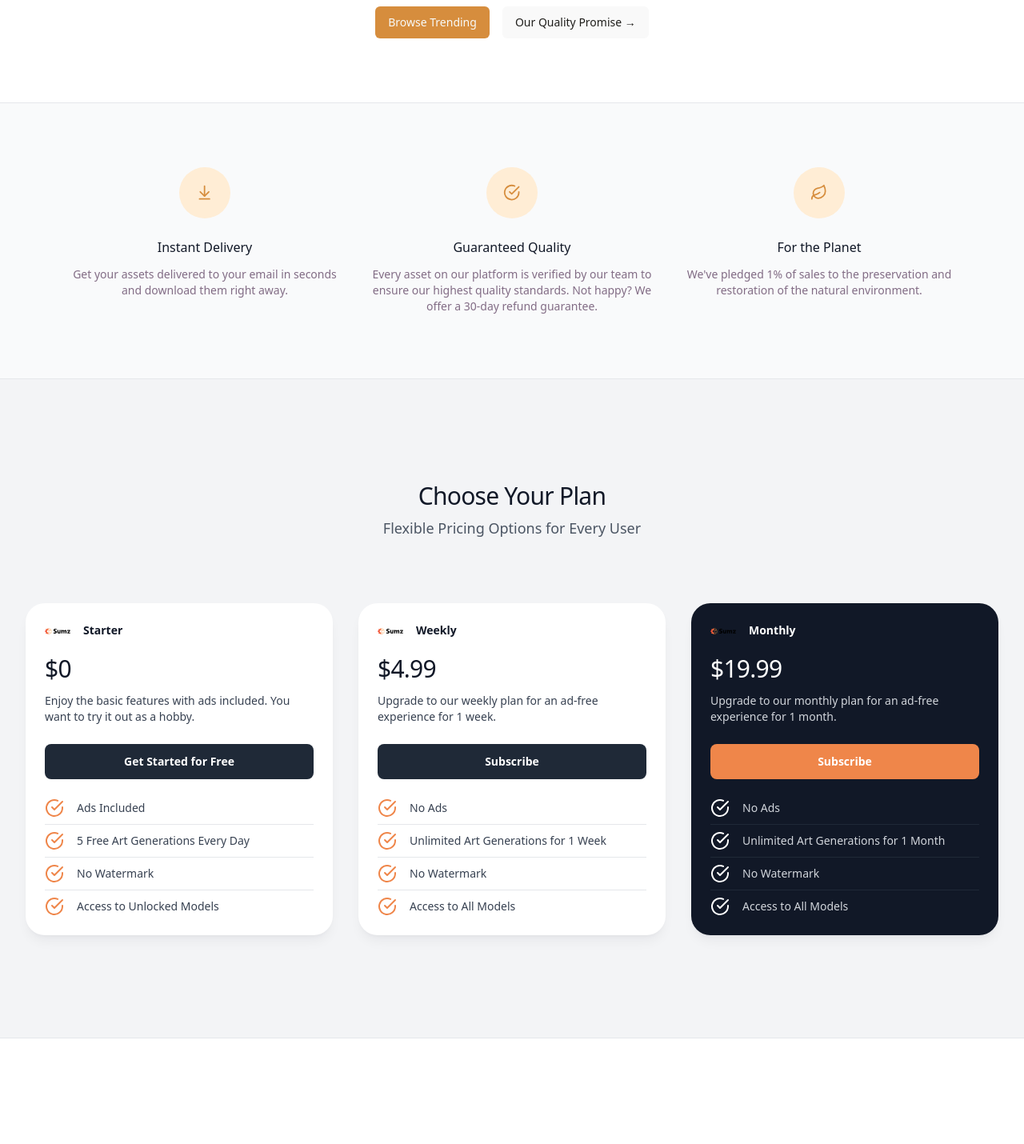
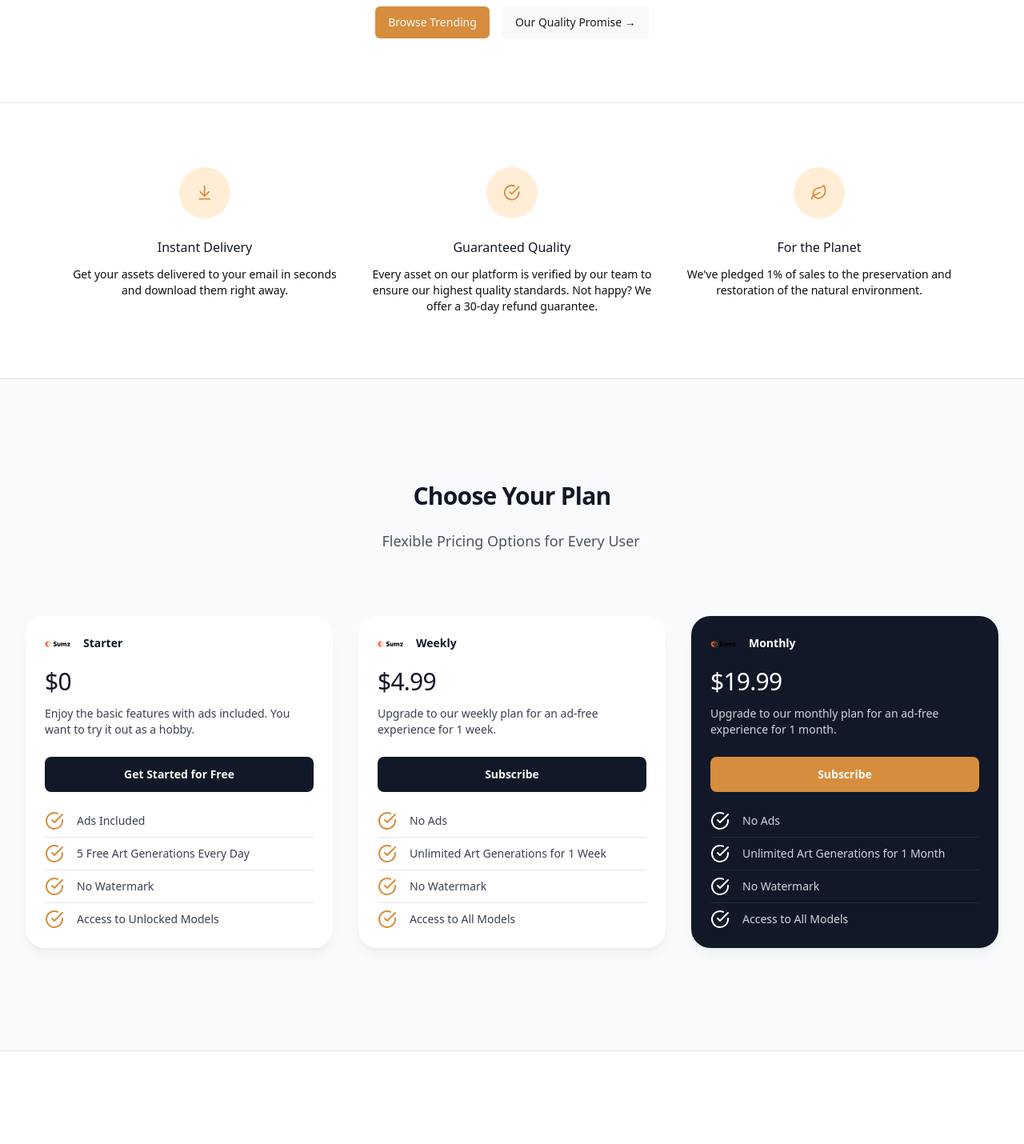
Before and after one commit to Fatima-Mujahid/mentor-sphere, a React (Vite) app: page / in a window 1280 px wide. Shown: the part 320-1750 px from the top of the page at 80% size. Built offline with nearby package versions, Linux system fonts and the light colour scheme; no server answers.

Commit message:
style: added styles to pricing

```diff
--- a/src/components/Footer.jsx
+++ b/src/components/Footer.jsx
@@ -4,9 +4,9 @@ import { Link } from "react-router-dom";
 export const Footer = ({ logo }) => {
   return (
     <Reveal direction="bottom">
-      <footer className="bg-white flex-grow-0">
+      <footer className="bg-white flex-grow-0 border-t border-gray-200">
         <div className="max-w-wrapper">
-          <div className="py-10 md:flex md:items-center md:justify-between">
+          <div className="py-10 md:py-0 md:flex md:items-center md:justify-between">
             <div className="text-center md:text-left">
               <p className="text-sm text-muted-foreground">
                 &copy; {new Date().getFullYear()} All Rights Reserved
--- a/src/components/Pricing.jsx
+++ b/src/components/Pricing.jsx
@@ -8,18 +8,18 @@ export const Pricing = ({ heading, subheading, plans, page }) => {
     <section
       id="pricing"
       aria-labelledby="pricing-title"
-      className="container border-t border-gray-200 bg-gray-100 py-20 sm:py-32 max-w-full"
+      className="container border-t border-gray-200 bg-gray-50 py-20 sm:py-32 max-w-full"
     >
       <div className="mx-auto max-w-7xl px-4 sm:px-6 lg:px-8">
         <Reveal direction="bottom">
           <div className="mx-auto max-w-2xl text-center">
             <h2
               id="pricing-title"
-              className="text-3xl font-medium tracking-tight text-gray-900"
+              className="text-3xl font-bold tracking-tight text-gray-900 text-center"
             >
               {heading}
             </h2>
-            <p className="mt-2 text-lg text-gray-600">{subheading}</p>
+            <p className="mt-6 text-lg max-w-prose text-gray-600 text-center">{subheading}</p>
           </div>
         </Reveal>
         <div className="mx-auto mt-16 grid max-w-2xl grid-cols-1 items-start gap-x-8 gap-y-10 sm:mt-20 lg:max-w-none lg:grid-cols-3">
@@ -44,13 +44,7 @@ export const Pricing = ({ heading, subheading, plans, page }) => {
                         {plan.features.map((item, index) => (
                           <li key={index} className="flex items-center py-2">
                             <CheckCircle
-                              className={
-                                page == "creativerse"
-                                  ? `text-[#EF864A]`
-                                  : page == "tunez"
-                                  ? "text-[#99EBAD]"
-                                  : "text-[#EF864A]"
-                              }
+                              className="text-[var(--primary)]"
                               width={24}
                               height={24}
                             />
@@ -60,7 +54,7 @@ export const Pricing = ({ heading, subheading, plans, page }) => {
                       </ul>
                     </div>
                     <Link
-                      className="inline-flex justify-center rounded-lg py-3 px-3 text-sm font-semibold outline-2 outline-offset-2 transition-colors bg-gray-800 text-white hover:bg-gray-900 active:bg-gray-800 active:text-white/80 mt-6"
+                      className="inline-flex justify-center rounded-lg py-3 px-3 text-sm font-semibold outline-2 outline-offset-2 transition-colors bg-gray-900 text-[var(--secondary)] hover:bg-gray-900 active:bg-gray-800 active:text-white/80 mt-6"
                       aria-label="Get started with the Starter plan for [object Object]"
                       href="/"
                     >
@@ -102,13 +96,7 @@ export const Pricing = ({ heading, subheading, plans, page }) => {
                 </ul>
               </div>
               <Link
-                className={`inline-flex justify-center rounded-lg py-3 px-3 text-sm font-semibold outline-2 outline-offset-2 transition-colors relative overflow-hidden ${
-                  page == "creativerse"
-                    ? "bg-[#EF864A]"
-                    : page == "tunez"
-                    ? "bg-[#99EBAD]"
-                    : "bg-[#99EBAD]"
-                } text-white before:absolute before:inset-0 active:before:bg-transparent hover:before:bg-white/10 active:bg-[#EF864A] active:text-white/80 before:transition-colors mt-6`}
+                className={`inline-flex justify-center rounded-lg py-3 px-3 text-sm font-semibold outline-2 outline-offset-2 transition-colors relative overflow-hidden bg-[var(--primary)] text-[var(--primary-foreground)] before:absolute before:inset-0 active:before:bg-transparent hover:before:bg-white/10 active:bg-[#EF864A] active:text-white/80 before:transition-colors mt-6`}
                 aria-label="Get started with the VIP plan for [object Object]"
                 href="/"
               >
--- a/src/pages/Home.jsx
+++ b/src/pages/Home.jsx
@@ -108,7 +108,7 @@ export const Home = () => {
             </div>
           </div>
         </div>
-        <section className="border-t border-gray-200 bg-gray-50">
+        <section className="border-t border-gray-200">
           <div className="max-w-wrapper py-20">
             <div className="grid grid-cols-1 gap-y-12 sm:grid-cols-2 sm:gap-x-6 lg:grid-cols-3 lg:gap-x-8 lg:gap-y-0">
               {perks.map((perk) => (
@@ -126,7 +126,7 @@ export const Home = () => {
                     <h3 className="text-base font-medium text-gray-900">
                       {perk.name}
                     </h3>
-                    <p className="mt-3 text-sm text-[var(--muted-foreground)]">
+                    <p className="mt-3 text-sm text-[var(--foreground)]">
                       {perk.description}
                     </p>
                   </div>
@@ -139,7 +139,6 @@ export const Home = () => {
           heading={pricingHeading}
           subheading={pricingSubheading}
           plans={plans}
-          page="creativerse"
         />
         <Faqs faqs={faqs} />
       </main>
```
